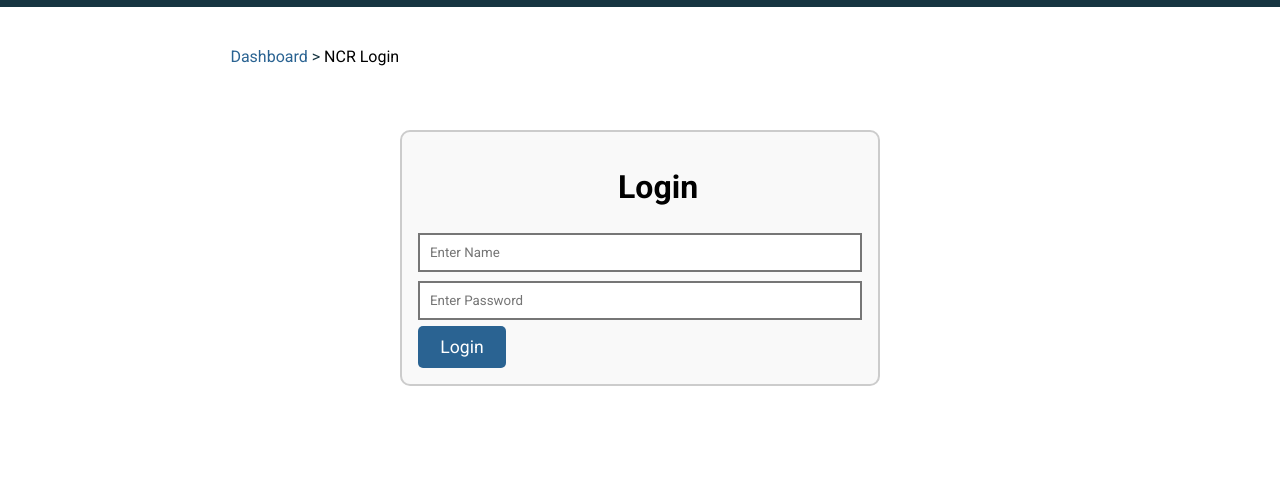
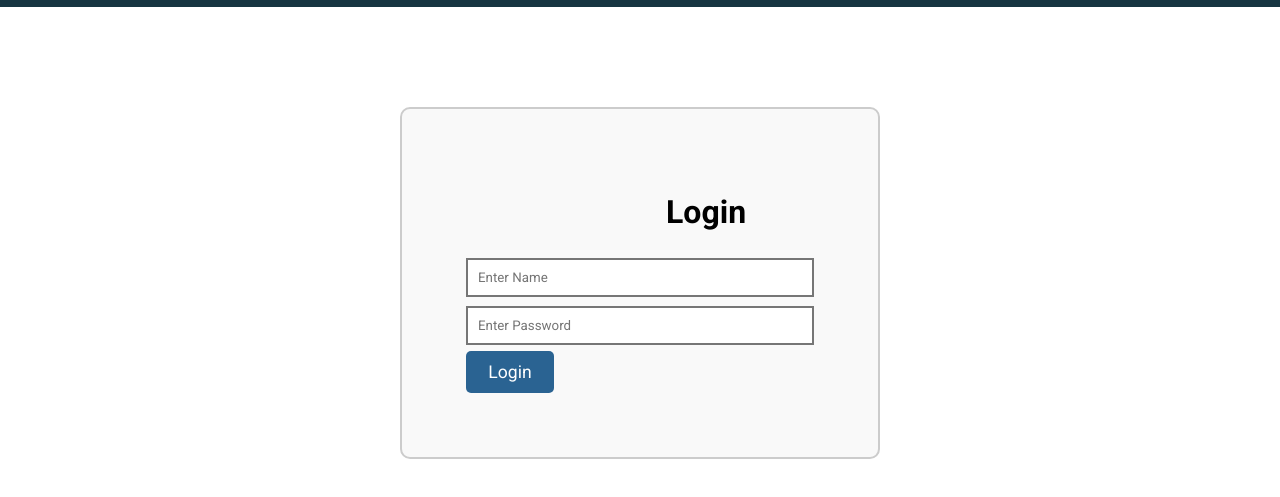
Before and after one commit to SchoolShaneNC/Crossfire-NCR, a website: page ncr-crossfireUpdated/ncr-login.html in a window 1280 px wide. Shown: the part 53-550 px from the top of the page. Drawn offline with Linux system fonts and the light colour scheme.

Commit message:
login fixes

```diff
--- a/ncr-crossfireUpdated/ncr-login.html
+++ b/ncr-crossfireUpdated/ncr-login.html
@@ -59,10 +59,10 @@
         </div> -->
 
 
-        <ul class="breadcrumb">
+<!--         <ul class="breadcrumb">
             <li><a title="Return to dashboard" href="index.html">Dashboard</a></li>
             <li>NCR Login</li>
-        </ul>
+        </ul> -->
 
         <div class="login-class">
             <h1 class="header-text">Login</h1>
--- a/ncr-crossfireUpdated/styles.css
+++ b/ncr-crossfireUpdated/styles.css
@@ -323,10 +323,10 @@ li a{
     visibility: hidden;
 }
 
-.form-class {
+/* .form-class {
     margin-left: 6%;
     padding-bottom: 60px;
-}
+} */
 
 #view-forms-h1 {
     margin-top: 20px;
@@ -696,8 +696,8 @@ ul a:focus li, li:hover{
 
 /** Login Page **/
 .login-class {
-    margin: 4em 25em 2em 25em;
-    padding: 1em;
+    margin: 10em 25em 2em 25em;
+    padding: 4em;
     border: 2px solid #ccc;
     border-radius: 10px;
     background-color: #f9f9f9;
```
